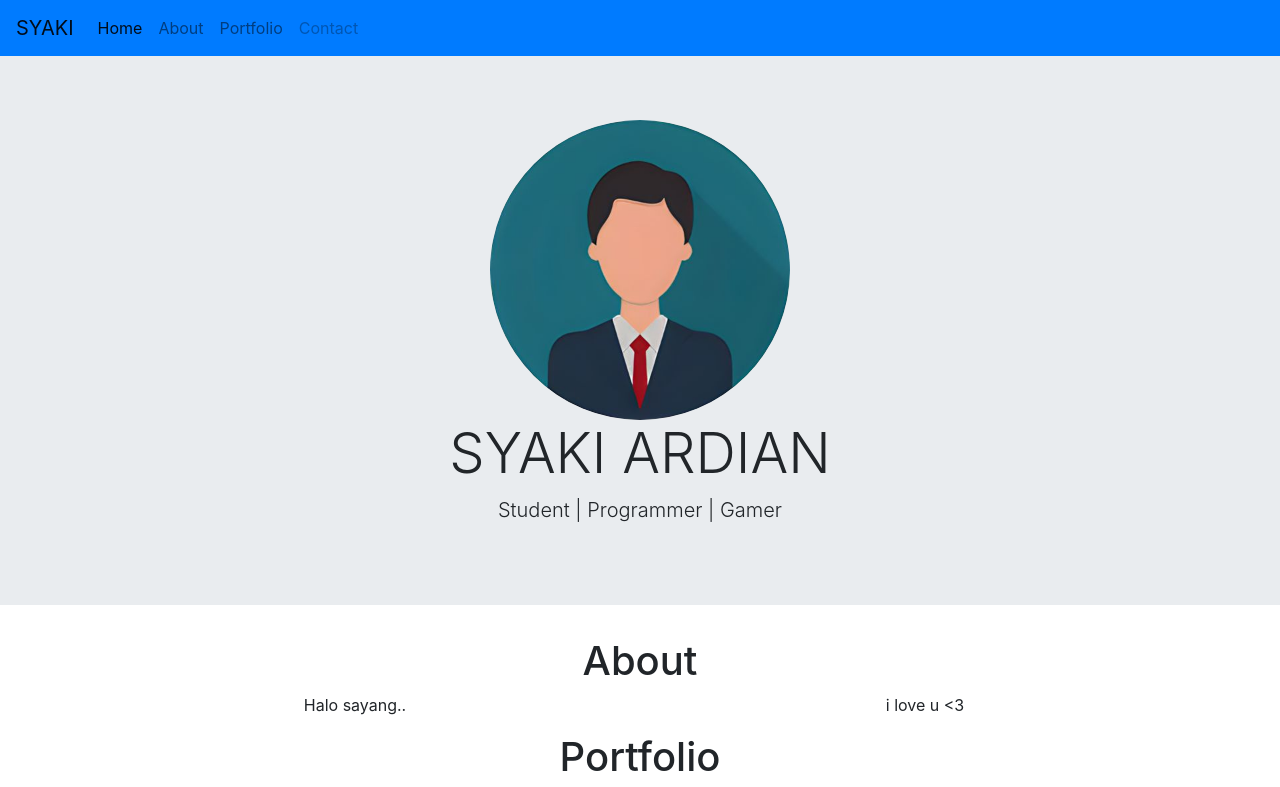
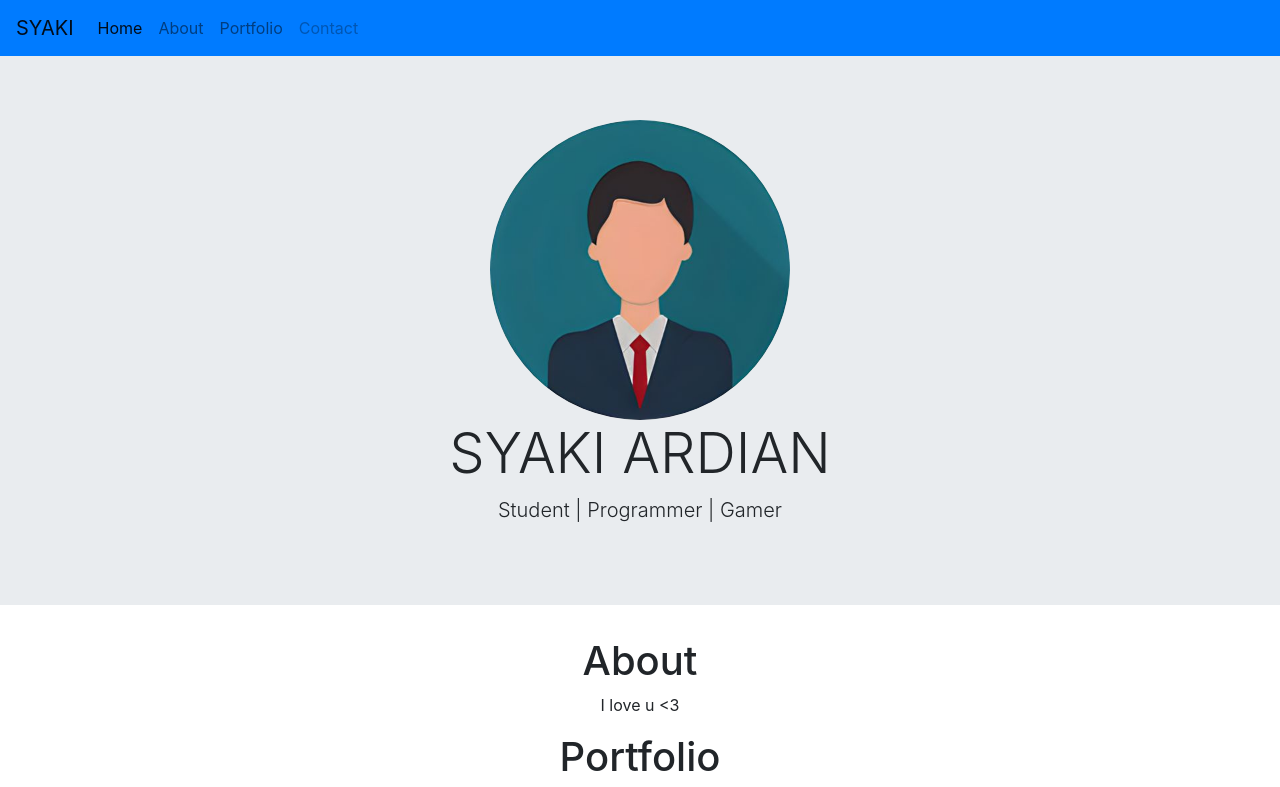
Before and after one commit to scuzx/scuzx.github.io, a plain HTML site: page index.html in a window 1280 px wide. Shown: the top 787 px of the page. Drawn offline with nearby package versions, Linux system fonts and the light colour scheme.

Commit message:
Update index.html

```diff
--- a/index.html
+++ b/index.html
@@ -42,10 +42,7 @@
   </div>
   <div class="row">
     <div class="col text-center">
-      <p>Halo sayang..</p>
-    </div>
-    <div class="col text-center">
-      <p>i love u <3</p>
+      <p>I love u <3</p>
     </div>
   </div>
 </div>
```
